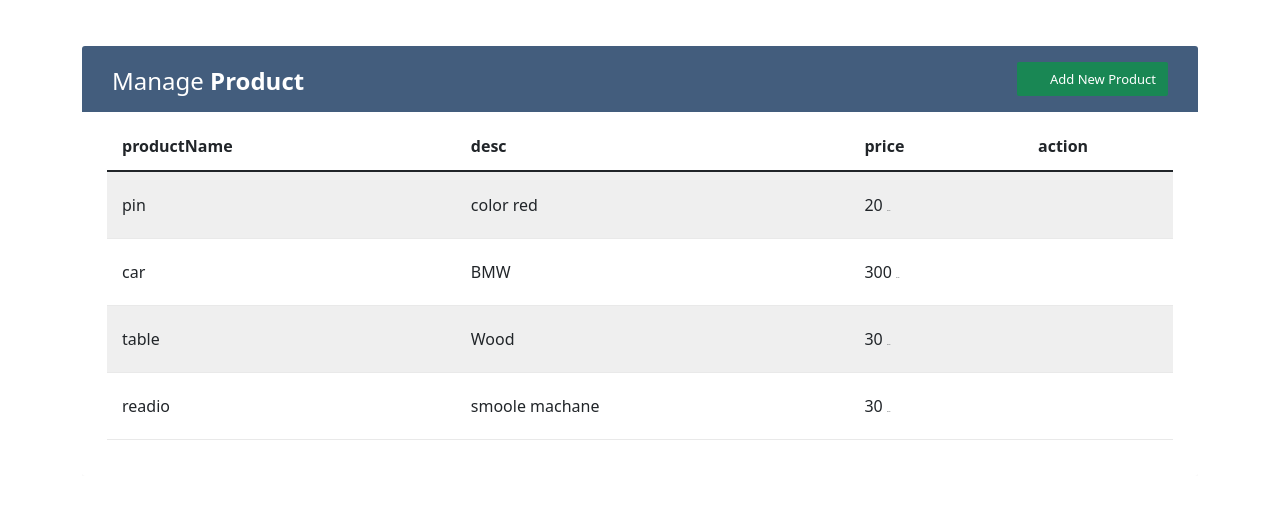
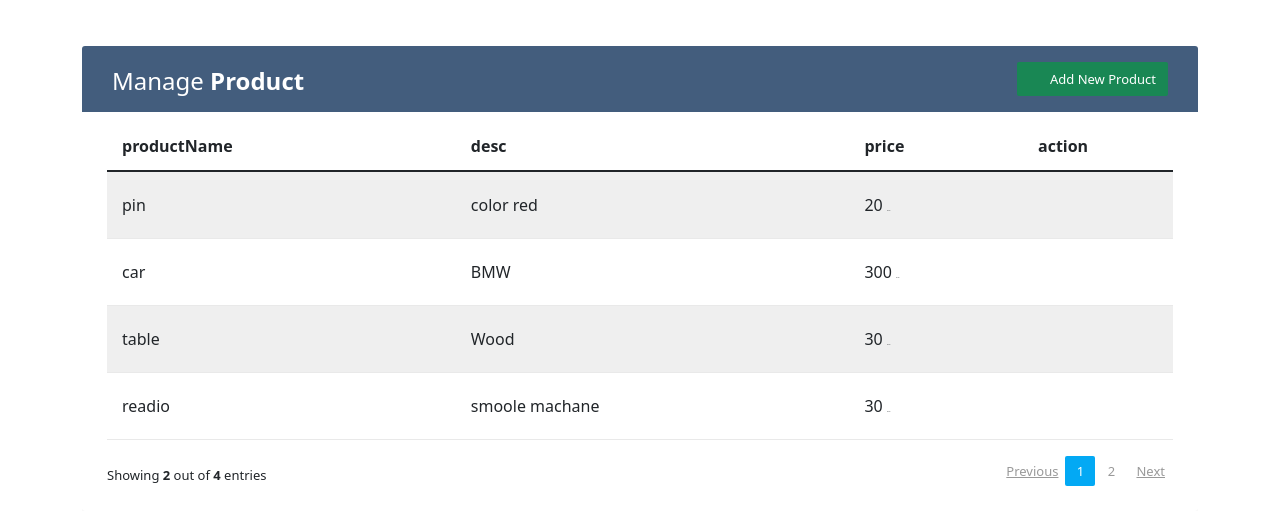
Before and after one commit to mahmoud-swedani/product-crud, a React (Create React App) app: page / in a window 1280 px wide. Shown: the top 524 px of the page. Built offline with nearby package versions, Linux system fonts and the light colour scheme.

Commit message:
create Pagination

```diff
--- /dev/null
+++ b/src/component/Pagination.js
@@ -0,0 +1,52 @@
+import { useEffect, useState } from "react";
+
+const Pagination = ({pages, setCurrentPage, currentProducts, product}) => {
+
+
+    const numOfPages = [];
+
+    for (let i=1; i <= pages; i++) {
+        numOfPages.push(i);
+    }
+
+    const [currentButton, setCurrentButton] = useState(1);
+
+    useEffect(() => {
+        setCurrentPage(currentButton);
+    }, [currentButton, setCurrentPage])
+
+    return (
+        <div className="clearfix">
+        <div className="hint-text">Showing <b>{currentProducts.length}</b> out of <b>{product.length}</b> entries</div>
+        <ul className="pagination">
+            <li className={`${currentButton === 1 ? 'page-item disabled' : 'page-item' }`}><a href="#!"
+                onClick = { () => setCurrentButton((prev) => prev === 1 ? prev : prev - 1)}
+            >Previous</a></li>
+{
+            numOfPages.map((page, index) => {
+                return (
+                    <li key={index} className={`${currentButton === page ? 'page-item active' : 'page-item' }`}><a href="#!" className="page-link"
+                        onClick = {()=>setCurrentButton(page)}
+                    >{page}</a></li>
+                )
+            })
+
+}
+
+<li className={`${currentButton === numOfPages.length ? 'page-item disabled' : 'page-item' }`}><a href="#!"
+                onClick = { () => setCurrentButton((next) => next === numOfPages.length ? next : next + 1)}
+            >Next</a></li>
+        </ul>
+    </div>
+    )
+}
+
+export default Pagination;
+
+/* <li className="page-item disabled"><a href="#!">Previous</a></li>
+<li className="page-item"><a href="#!" className="page-link">1</a></li>
+<li className="page-item"><a href="#!" className="page-link">2</a></li>
+<li className="page-item active"><a href="#!" className="page-link">3</a></li>
+<li className="page-item"><a href="#!" className="page-link">4</a></li>
+<li className="page-item"><a href="#!" className="page-link">5</a></li>
+<li className="page-item"><a href="#!" className="page-link">Next</a></li> */
--- a/src/component/ProductList.js
+++ b/src/component/ProductList.js
@@ -1,7 +1,7 @@
 import { useContext, useState, useEffect } from "react"
 import { ProductContext } from "../contexts/ProductContext"
 import { Modal, Button, Alert} from 'react-bootstrap';
-
+import Pagination from './Pagination'
 import Product from "./Products"
 import AddForm from "./AddForm"
 
@@ -27,6 +27,16 @@
             handleShowAlert();
         }
     }, [product])
+
+
+    const [currentPage, setCurrentPage] = useState(1);
+    const [productPerPage] = useState(2)
+
+    const indexOfLastProduct = currentPage * productPerPage;
+    const indexOfFirstProduct = indexOfLastProduct - productPerPage;
+    const currentProducts = product.slice(indexOfFirstProduct, indexOfLastProduct);
+    const totalPagesNum = Math.ceil(product.length / productPerPage);
+
     return(
         <>
             <div className="table-title">
@@ -65,6 +75,11 @@
                 </tbody>
             </table>
 
+            <Pagination pages = {totalPagesNum}
+                setCurrentPage={setCurrentPage}
+                currentProducts ={currentProducts}
+                product = {product} />
+
             <Modal show={show} onHide={handleClose}>
                 <Modal.Header closeButton>
                     <Modal.Title>
@@ -72,7 +87,6 @@
                     </Modal.Title>
                 </Modal.Header>
                 <Modal.Body>
-                    <AddForm />
                     <AddForm />
                 </Modal.Body>
                 <Modal.Footer>
```
